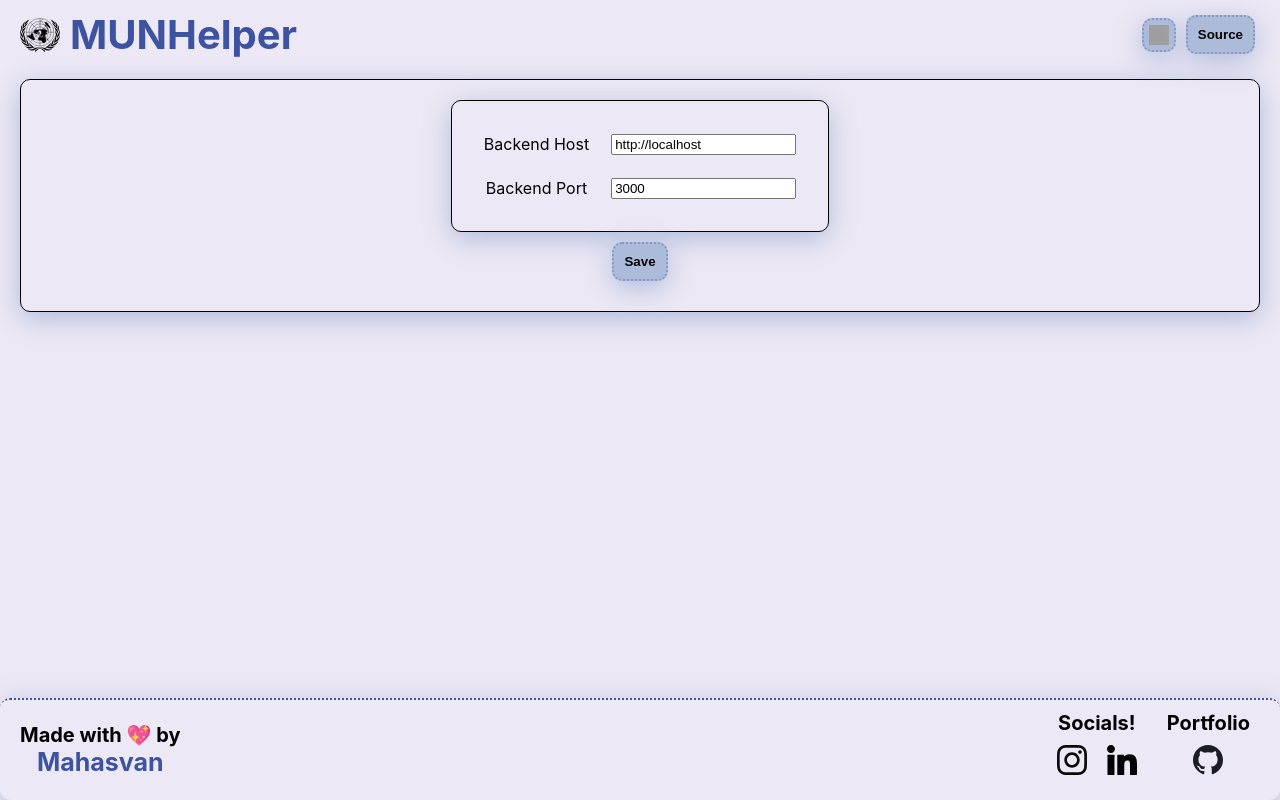
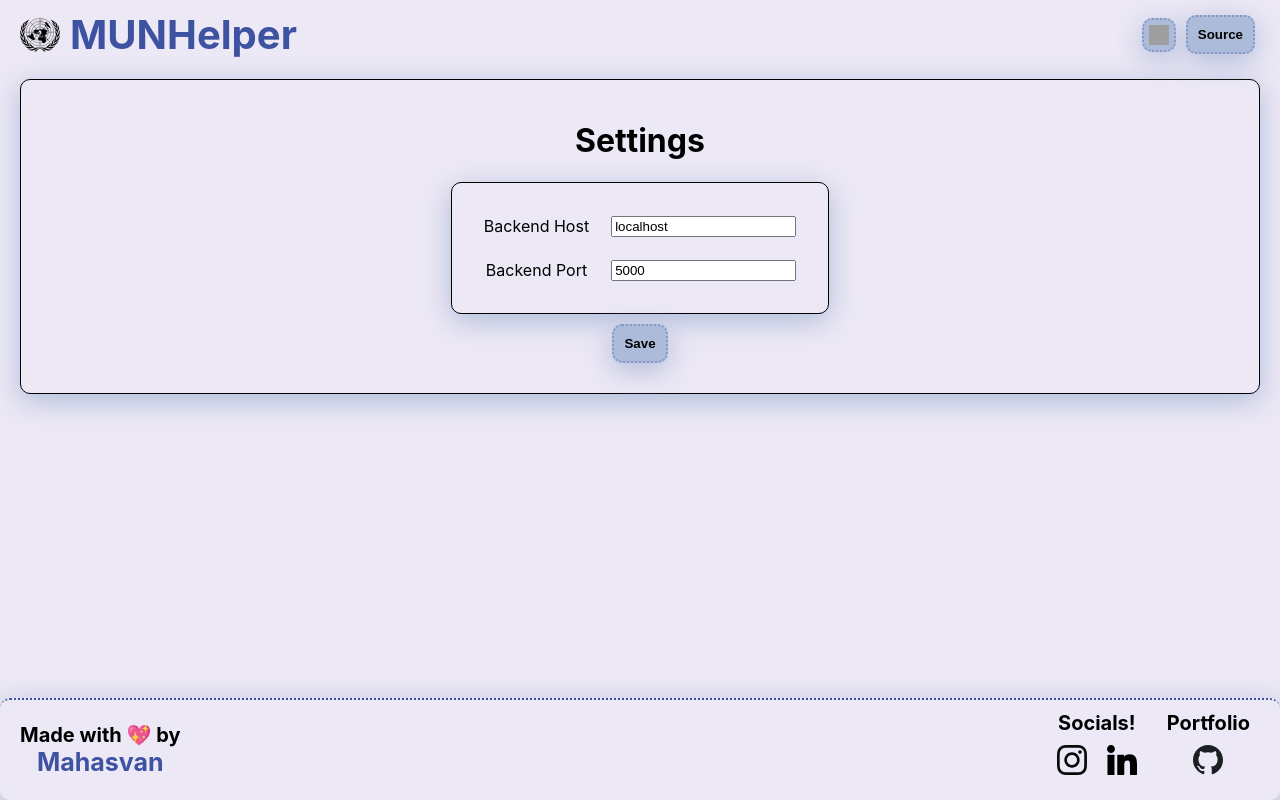
Before and after one commit to Mahasvan/munhelper-frontend, a React (Create React App) app: page /settings in a window 1280 px wide. Built offline with nearby package versions, Linux system fonts and the light colour scheme; grey boxes are pictures that could not be loaded.

Commit message:
Functional settings page, use Cookies for backend host and port

```diff
--- a/package.json
+++ b/package.json
@@ -8,6 +8,7 @@
     "@testing-library/user-event": "^13.5.0",
     "dotenv": "^16.4.5",
     "react": "^18.3.1",
+    "react-cookie": "^7.2.2",
     "react-dom": "^18.3.1",
     "react-router": "^7.0.2",
     "react-scripts": "5.0.1",
--- a/src/components/searchbox/Searchbox.jsx
+++ b/src/components/searchbox/Searchbox.jsx
@@ -1,6 +1,7 @@
 import React, { useState } from 'react'
 import { createRoot } from 'react-dom/client';
 import { ContextElementGroup } from '../context/Context'
+import { useCookies } from 'react-cookie';
 
 import "./searchbox.css"
 
@@ -11,17 +12,19 @@ import "./searchbox.css"
 var searchResosURL = process.env.REACT_APP_SEARCH_RESOS_URL
 var chatResosURL = process.env.REACT_APP_CHAT_RESOS_URL
 
-if (!searchResosURL) {
-  searchResosURL = "http://localhost:5000/search/ecosoc-resolutions?query="
-}
-if (!chatResosURL) {
-  chatResosURL = "http://localhost:5000/chat/ecosoc-resolutions?query="
-}
+const searchResosEndpoint = "/search/ecosoc-resolutions?query="
+const chatResosEndpoint = "/chat/ecosoc-resolutions?query="
 
 
 const Searchbox = () => {
   const [query, setQuery] = useState("")
   const [generate, setGenerate] = useState(true);
+  const [cookies, setCookie, removeCookie] = useCookies(['backendHost', 'backendPort'])
+  const backendHost = cookies.backendHost || 'http://localhost'
+  const backendPort = cookies.backendPort || 5000
+  const searchResosURL = `${backendHost}:${backendPort}${searchResosEndpoint}`
+  const chatResosURL = `${backendHost}:${backendPort}${chatResosEndpoint}`
+
   function render_response(data, responseElementRoot) {
     responseElementRoot.render(data);
   }
--- a/src/components/settingsTable/SettingsTable.jsx
+++ b/src/components/settingsTable/SettingsTable.jsx
@@ -1,35 +1,42 @@
-import {React, useState} from 'react'
+import { React, useState } from 'react'
+import { useCookies } from 'react-cookie'
 
 import "./SettingsTable.css"
 
 // todo: Implement Cookies and Saving settings.
 
-const handleSubmit = (e, host, port) => {
+const handleSubmit = (e, host, port, setCookie) => {
   e.preventDefault()
   console.log(host, port)
+  setCookie('backendHost', host, { path: '/' })
+  setCookie('backendPort', port, { path: '/' })
 }
 
 const SettingsTable = () => {
   // todo: get the values from cookie
-  const [backendHost, setBackendHost] = useState('http://localhost')
-  const [backendPort, setBackendPort] = useState(3000)
+  const [cookies, setCookie, removeCookie] = useCookies(['backendHost', 'backendPort'])
+  const [backendHost, setBackendHost] = useState(cookies.backendHost || 'localhost')
+  const [backendPort, setBackendPort] = useState(cookies.backendPort || 5000)
 
   return (
     <div className='settings__table'>
-      <form className='settings__table-form' onSubmit={(e) => handleSubmit(e, backendHost, backendPort)}>
+      <h1>Settings</h1>
+      <form className='settings__table-form' onSubmit={(e) => handleSubmit(e, backendHost, backendPort, setCookie)}>
         <table>
+          <tbody>
             <tr>
               <td>Backend Host</td>
               <td>
-              <input type="text" name="backendHost" defaultValue={backendHost} onChange={(e) => setBackendHost(e.target.value)}/>
+                <input type="text" name="backendHost" defaultValue={backendHost} onChange={(e) => setBackendHost(e.target.value)} />
               </td>
             </tr>
             <tr>
               <td>Backend Port</td>
               <td>
-              <input type="number" name="backendPort" defaultValue={backendPort} onChange={(e) => setBackendPort(e.target.value)}/>
+                <input type="number" name="backendPort" defaultValue={backendPort} onChange={(e) => setBackendPort(e.target.value)} />
               </td>
             </tr>
+          </tbody>
         </table>
         <button type="submit">Save</button>
       </form>
```
Also changed, not shown: 1 other file (tests, documents, lock files or other folders). Lines whose indentation alone changed are shown as unchanged.
